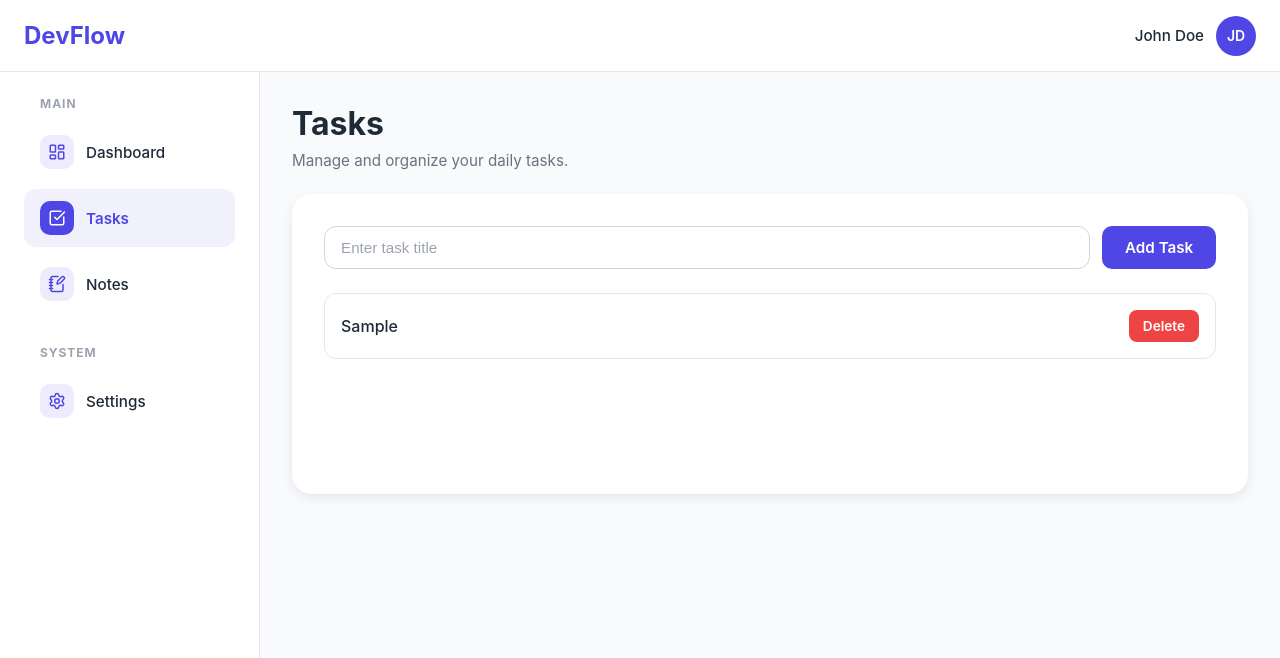
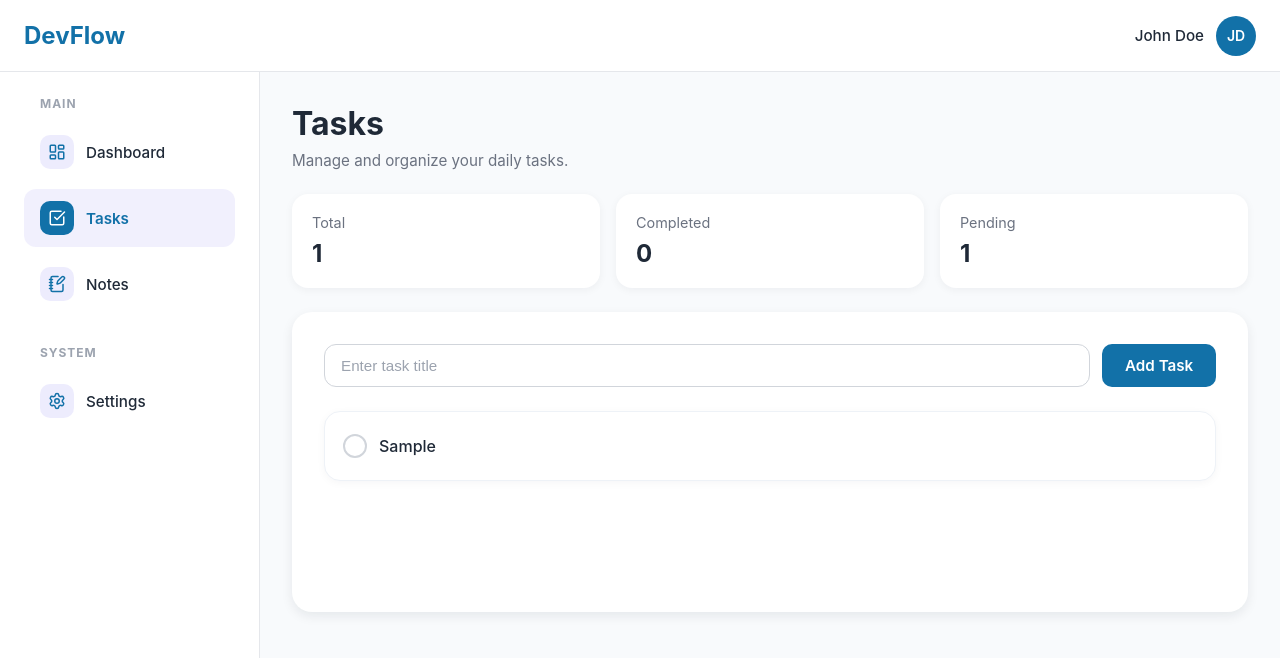
Before and after one commit to AmiraHassann/DevFlow, a React (Vite) app: page /tasks in a window 1280 px wide. Both pictures are taken after typing "Sample" into the empty fields and a click on the button "Add Task". Shown: the top 658 px of the page. Built offline with nearby package versions, Linux system fonts and the light colour scheme.

Commit message:
Adding edit , complete task functaion , local storage and stats cards

```diff
--- a/src/components/ui/Input/Input.jsx
+++ b/src/components/ui/Input/Input.jsx
@@ -5,6 +5,8 @@ function Input({
   placeholder,
   value,
   onChange,
+  onKeyDown,
+  onBlur,
 }) {
   return (
     <input
@@ -12,6 +14,8 @@ function Input({
       placeholder={placeholder}
       value={value}
       onChange={onChange}
+      onKeyDown={onKeyDown}
+      onBlur={onBlur}
       className={styles.input}
     />
   );
--- a/src/pages/Tasks/Tasks.jsx
+++ b/src/pages/Tasks/Tasks.jsx
@@ -1,4 +1,10 @@
-import { useState } from "react";
+import { useState, useEffect } from "react";
+
+import {
+  Check,
+  Pencil,
+  Trash2,
+} from "lucide-react";
 
 import styles from "./Tasks.module.css";
 
@@ -7,19 +13,40 @@ import Input from "../../components/ui/Input/Input";
 
 function Tasks() {
   const [taskTitle, setTaskTitle] = useState("");
-  const [tasks, setTasks] = useState([]);
+
+  const [tasks, setTasks] = useState(() => {
+    const savedTasks = localStorage.getItem("tasks");
+
+    return savedTasks
+      ? JSON.parse(savedTasks)
+      : [];
+  });
+
   const [error, setError] = useState("");
+
+  const [editingTaskId, setEditingTaskId] =
+    useState(null);
+
+  const [editValue, setEditValue] =
+    useState("");
+
+  useEffect(() => {
+    localStorage.setItem(
+      "tasks",
+      JSON.stringify(tasks)
+    );
+  }, [tasks]);
 
   const handleSubmit = () => {
     if (!taskTitle.trim()) {
       setError("Please enter a task first.");
-
       return;
     }
 
     const newTask = {
       id: Date.now(),
       title: taskTitle,
+      completed: false,
     };
 
     setTasks([...tasks, newTask]);
@@ -37,6 +64,53 @@ function Tasks() {
     setTasks(updatedTasks);
   };
 
+  const handleToggleTask = (taskId) => {
+    const updatedTasks = tasks.map((task) =>
+      task.id === taskId
+        ? {
+            ...task,
+            completed: !task.completed,
+          }
+        : task
+    );
+
+    setTasks(updatedTasks);
+  };
+
+  const handleEditTask = (task) => {
+    setEditingTaskId(task.id);
+
+    setEditValue(task.title);
+  };
+
+  const handleSaveTask = () => {
+    if (!editValue.trim()) return;
+
+    const updatedTasks = tasks.map((task) =>
+      task.id === editingTaskId
+        ? {
+            ...task,
+            title: editValue,
+          }
+        : task
+    );
+
+    setTasks(updatedTasks);
+
+    setEditingTaskId(null);
+
+    setEditValue("");
+  };
+
+  const totalTasks = tasks.length;
+
+  const completedTasks = tasks.filter(
+    (task) => task.completed
+  ).length;
+
+  const pendingTasks =
+    totalTasks - completedTasks;
+
   return (
     <main className={styles.tasks}>
       <div className={styles.header}>
@@ -49,6 +123,23 @@ function Tasks() {
         </div>
       </div>
 
+      <div className={styles.stats}>
+        <div className={styles.statCard}>
+          <span>Total</span>
+          <strong>{totalTasks}</strong>
+        </div>
+
+        <div className={styles.statCard}>
+          <span>Completed</span>
+          <strong>{completedTasks}</strong>
+        </div>
+
+        <div className={styles.statCard}>
+          <span>Pending</span>
+          <strong>{pendingTasks}</strong>
+        </div>
+      </div>
+
       <div className={styles.content}>
         <div className={styles.form}>
           <Input
@@ -57,6 +148,11 @@ function Tasks() {
           onChange={(e) => {
             setTaskTitle(e.target.value);
             setError("");
+          }}
+          onKeyDown={(e) => {
+            if (e.key === "Enter") {
+              handleSubmit();
+            }
           }}
           />
 
@@ -82,16 +178,73 @@ function Tasks() {
             key={task.id}
             className={styles.taskCard}
           >
-                <span>{task.title}</span>
+            <div className={styles.taskInfo}>
+              <button
+                className={`${styles.checkButton} ${
+                  task.completed
+                    ? styles.checkButtonActive
+                    : ""
+                }`}
+                onClick={() =>
+                  handleToggleTask(task.id)
+                }
+              >
+                {task.completed && (
+                  <Check
+                    size={16}
+                    strokeWidth={3}
+                  />
+                )}
+              </button>
+
+              {editingTaskId === task.id ? (
+                <Input
+                  value={editValue}
+                  onChange={(e) =>
+                    setEditValue(e.target.value)
+                  }
+                  onKeyDown={(e) => {
+                    if (e.key === "Enter") {
+                      handleSaveTask();
+                    }
+                  }}
+                  onBlur={handleSaveTask}
+                />
+              ) : (
+                <span
+                  className={
+                    task.completed
+                      ? styles.completedTask
+                      : ""
+                  }
+                >
+                  {task.title}
+                </span>
+              )}
+            </div>
+
+            <div className={styles.actions}>
+              {editingTaskId !== task.id && (
+                <>
+                  <button
+                    className={styles.actionButton}
+                    onClick={() =>
+                      handleEditTask(task)
+                    }
+                  >
+                    <Pencil size={22} strokeWidth={3} />
+                  </button>
 
                   <button
-                  className={styles.deleteButton}
-                  onClick={() =>
-                    handleDeleteTask(task.id)
-                  }
+                    className={`${styles.actionButton} ${styles.deleteAction}`}
+                    onClick={() => handleDeleteTask(task.id)}
                   >
-                  Delete
+                    <Trash2 size={22} strokeWidth={3} />
                   </button>
+
+                 </>
+              )}
+            </div>
           </div>
         ))}
           </div>
--- a/src/pages/Tasks/Tasks.module.css
+++ b/src/pages/Tasks/Tasks.module.css
@@ -29,6 +29,50 @@
   font-size: 0.95rem;
 }
 
+.stats {
+  display: grid;
+  grid-template-columns: repeat(3, 1fr);
+
+  gap: 16px;
+
+  margin-bottom: 24px;
+}
+
+.statCard {
+  background: var(--color-surface);
+
+  padding: 20px;
+
+  border-radius: 16px;
+
+  box-shadow: var(--shadow-sm);
+
+  display: flex;
+  flex-direction: column;
+
+  gap: 8px;
+
+  transition: all 0.2s ease;
+}
+
+.statCard:hover {
+  transform: translateY(-2px);
+
+  box-shadow: var(--shadow-md);
+}
+
+.statCard span {
+  color: #6b7280;
+
+  font-size: 0.9rem;
+}
+
+.statCard strong {
+  font-size: 1.5rem;
+
+  color: var(--color-text);
+}
+
 .content {
   background-color: var(--color-surface);
 
@@ -39,6 +83,23 @@
   box-shadow: var(--shadow-md);
 
   min-height: 300px;
+}
+
+.form {
+  display: flex;
+
+  gap: 12px;
+
+  margin-bottom: 24px;
+}
+
+.errorMessage {
+  margin-bottom: 20px;
+
+  color: var(--color-danger);
+
+  font-size: 0.9rem;
+  font-weight: 500;
 }
 
 .emptyState {
@@ -54,13 +115,6 @@
   font-weight: 500;
 }
 
-.form {
-  display: flex;
-  gap: 12px;
-
-  margin-bottom: 24px;
-}
-
 .taskList {
   display: flex;
   flex-direction: column;
@@ -73,49 +127,131 @@
   align-items: center;
   justify-content: space-between;
 
-  padding: 16px;
+  padding: 18px;
 
   background-color: var(--color-surface);
 
-  border: 1px solid #e5e7eb;
+  border: 1px solid #eef2f7;
 
-  border-radius: var(--radius-md);
+  border-radius: 16px;
 
-  color: var(--color-text);
+  box-shadow: 0 2px 8px rgba(15, 23, 42, 0.04);
 
+  transition: all 0.2s ease;
+}
+
+.taskCard:hover {
+  transform: translateY(-2px);
+
+  border-color: rgba(79, 70, 229, 0.2);
+
+  box-shadow: 0 12px 24px rgba(15, 23, 42, 0.08);
+}
+
+.taskInfo {
+  display: flex;
+  align-items: center;
+
+  gap: 12px;
+
+  flex: 1;
+}
+
+.taskInfo span {
   font-weight: 500;
 }
 
-.errorMessage {
-  margin-bottom: 20px;
+.completedTask {
+  text-decoration: line-through;
 
-  color: var(--color-danger);
-
-  font-size: 0.9rem;
-  font-weight: 500;
+  color: #9ca3af;
 }
 
-.deleteButton {
+.checkButton {
+  width: 24px;
+  height: 24px;
+
+  border: 2px solid #d1d5db;
+
+  border-radius: 50%;
+
+  background: transparent;
+
+  display: flex;
+  align-items: center;
+  justify-content: center;
+
+  flex-shrink: 0;
+
+  cursor: pointer;
+
+  color: transparent;
+
+  transition: all 0.2s ease;
+}
+
+.checkButton:hover {
+  border-color: var(--color-primary);
+}
+
+.checkButtonActive {
+  background-color: var(--color-primary);
+
+  border-color: var(--color-primary);
+
+  color: white;
+}
+
+.actions {
+  display: flex;
+  align-items: center;
+
+  gap: 8px;
+
+  opacity: 0;
+
+  transition: all 0.2s ease;
+}
+
+.taskCard:hover .actions {
+  opacity: 1;
+}
+
+.actionButton {
+  width: 32px;
+  height: 32px;
+
   border: none;
 
-  background-color: var(--color-danger);
+  background: transparent;
 
-  color: white;
-
-  padding: 8px 14px;
+  display: flex;
+  align-items: center;
+  justify-content: center;
 
   border-radius: 8px;
 
+  color: #9ca3af;
+
   cursor: pointer;
 
-  font-size: 0.85rem;
-  font-weight: 600;
-
-  transition: opacity 0.2s ease;
+  transition: all 0.2s ease;
 }
 
-.deleteButton:hover {
-  opacity: 0.9;
+.actionButton:hover {
+  background: #f3f4f6;
+
+  color: var(--color-text);
+}
+
+.deleteAction {
+  color: #ef4444;
+}
+
+.deleteAction:hover {
+  background: rgba(239, 68, 68, 0.1);
+
+  color: #dc2626;
 }
 
 @media (max-width: 768px) {
@@ -125,9 +261,14 @@
 
   .header {
     flex-direction: column;
+
     align-items: flex-start;
 
     gap: 16px;
+  }
+
+  .stats {
+    grid-template-columns: 1fr;
   }
 
   .content {
@@ -135,7 +276,20 @@
   }
 
   .form {
-  flex-direction: column;
+    flex-direction: column;
   }
 
+  .taskCard {
+    flex-direction: column;
+
+    align-items: flex-start;
+
+    gap: 16px;
+  }
+
+  .actions {
+    opacity: 1;
+
+    align-self: flex-end;
+  }
 }
--- a/src/styles/variables.css
+++ b/src/styles/variables.css
@@ -1,5 +1,5 @@
 :root {
-  --color-primary: #4f46e5;
+  --color-primary: #1271a8;
   --color-background: #f8fafc;
   --color-surface: #ffffff;
   --color-text: #1f2937;
```
Lines whose indentation alone changed are shown as unchanged.
